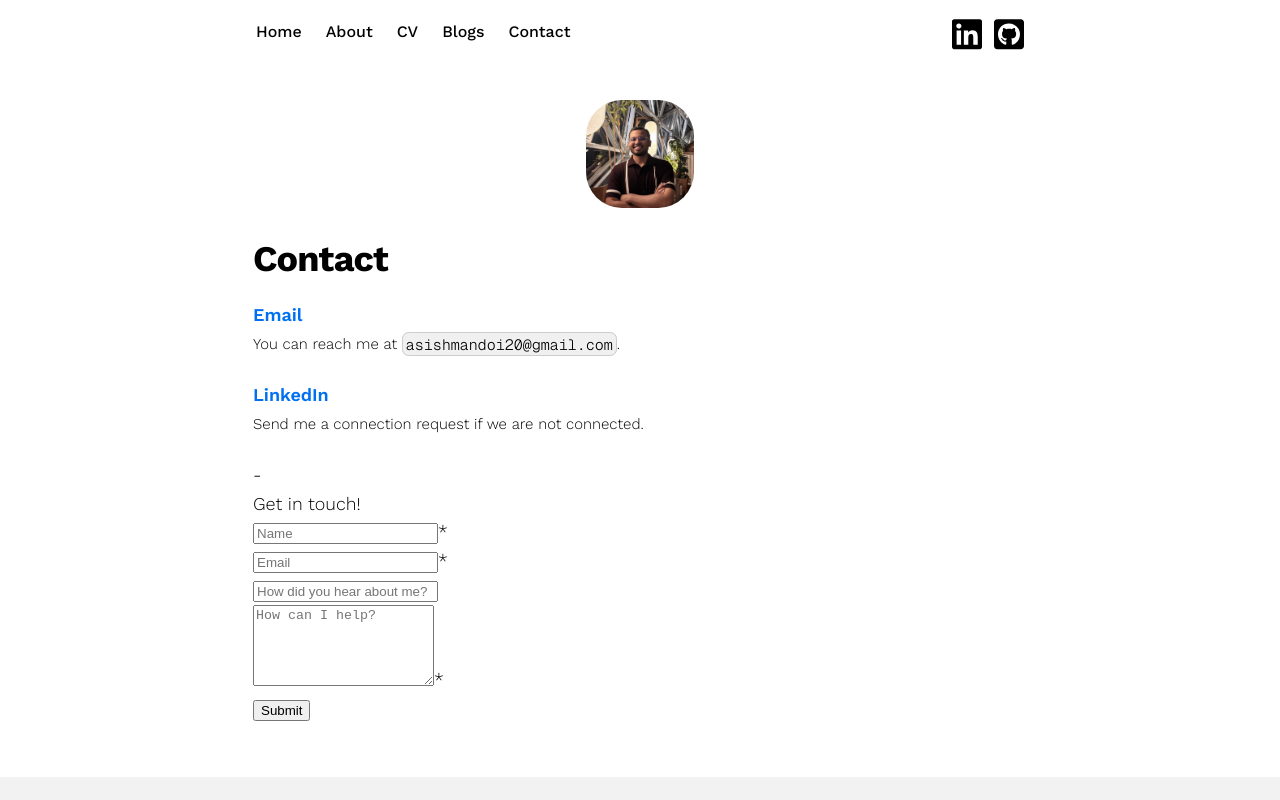
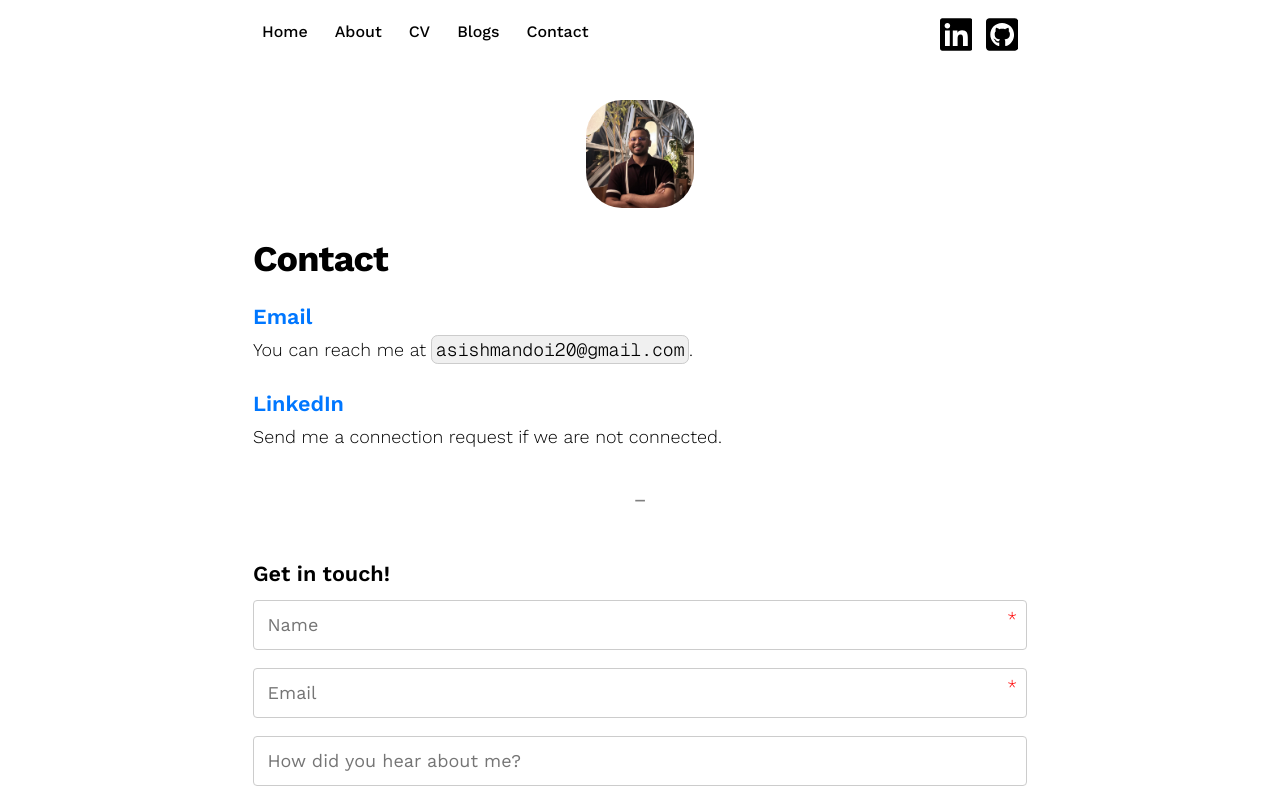
Before and after one commit to AsishMandoi/AsishMandoi.github.io, a Next.js app: page /contact in a window 1280 px wide. Shown: the top 800 px of the page. Built offline with nearby package versions, Linux system fonts and the light colour scheme.

Commit message:
add few ui features and refactor code

```diff
--- a/components/footer.js
+++ b/components/footer.js
@@ -6,12 +6,12 @@ export default function Footer() {
   return (
     <footer className={styles.footer}>
       <ul className={styles.list}>
-        <li className={styles.listItem1}>
+        <li className={styles.listItemLeft}>
           <Link href='https://www.linkedin.com/in/asish-mandoi-4178581b4/'><div className={styles.img}>
             <LinkedinIcon />
           </div></Link>
         </li>
-        <li className={styles.listItem2}>
+        <li className={styles.listItemRight}>
           <Link href='https://github.com/AsishMandoi'><div className={styles.img}>
             <GithubIcon />
           </div></Link>
--- a/components/footer.module.css
+++ b/components/footer.module.css
@@ -1,7 +1,7 @@
 .footer {
   width: 100%;
   margin: auto;
-  padding: 75px 0;
+  padding: 4.5rem 0;
 }
 
 .list {
@@ -15,12 +15,12 @@
   list-style: none;
 }
 
-.listItem1 {
+.listItemLeft {
   padding-right: 5px;
   margin-left: auto;
 }
 
-.listItem2 {
+.listItemRight {
   padding-left: 5px;
   margin-right: auto;
 }
--- a/components/layout.js
+++ b/components/layout.js
@@ -6,6 +6,7 @@ import styles from './layout.module.css'
 import utilStyles from '../styles/utils.module.css'
 import Footer from './footer'
 import Navbar from './navbar'
+import Navlist from './navlist'
 
 const name = 'Asish Mandoi'
 export const siteTitle = name
@@ -14,7 +15,7 @@ export default function Layout({ children, home }) {
   return (
     <div className={styles.page}>
       { <Navbar />}
-      <div className={`${home ? styles.homecontainer : styles.container}`}>
+      <div className={`${styles.container} ${home ? styles.home: ''}`}>
         <Head>
           <link rel="icon" href="/images/favicon.ico" />
           <meta name="description" content="A website designed and built using Nextjs by Asish Mandoi" />
@@ -52,7 +53,7 @@ export default function Layout({ children, home }) {
             </>
           ) : (
             <>
-              <Link href="/">
+              <Link href="/" className={utilStyles.imageBg}>
                 <Image
                   priority
                   src="/images/profile.webp"
@@ -63,7 +64,7 @@ export default function Layout({ children, home }) {
                 />
               </Link>
               {/* <Link href="/" className={utilStyles.colorInherit}>
-                <h2 className={utilStyles.headingLg}>{name}</h2>
+                <h2 className={utilStyles.headingLrg}>{name}</h2>
               </Link> */}
             </>
           )}
@@ -77,22 +78,7 @@ export default function Layout({ children, home }) {
           </div>
         )} */}
       </div>
-      <section className={styles.links}>
-        <ul className={utilStyles.list}>
-          <li>
-            <Link href={`/about`}><h2 className={utilStyles.textMd}>About</h2></Link>
-          </li>
-          <li>
-            <Link href="/cv.pdf"><h2 className={utilStyles.textMd}>CV</h2></Link>
-          </li>
-          <li>
-            <Link href="/blogs"><h2 className={utilStyles.textMd}>Blogs</h2></Link>
-          </li>
-          <li>
-            <Link href="/contact"><h2 className={utilStyles.textMd}>Contact</h2></Link>
-          </li>
-        </ul>
-      </section>
+      <Navlist />
       <Footer />
     </div>
   );
--- a/components/layout.module.css
+++ b/components/layout.module.css
@@ -9,15 +9,12 @@
   flex: 1;
   width: 100%;
   max-width: 48rem;
-  padding: 0 1rem;
-  margin: 2rem auto 3rem;
+  padding: 1rem;
+  margin: 1rem auto 2.5rem;
 }
 
-.homecontainer {
-  flex: 1;
-  max-width: 40rem;
-  padding: 0 2.5rem;
-  margin: 2rem auto 3rem;
+.container.home {
+  max-width: 37rem;
   display: flex;
   flex-direction: column;
   justify-content: center;
@@ -36,18 +33,9 @@
   vertical-align: bottom;
 }
 
-.links {
-  display: none;
-}
-
 /* Hide element on Tablet/Phone */
 @media only screen and (max-width: 560px) {
-  .links {
-    margin: auto auto 2.5rem;
-    display: flex;
-    flex-direction: column;
-    justify-content: space-between;
-    text-align: center;
-    align-items: center;
+  .container {
+    margin: 2.5rem auto 1rem;
   }
 }
--- a/components/navbar.js
+++ b/components/navbar.js
@@ -1,4 +1,3 @@
-import Image from 'next/image'
 import Link from 'next/link'
 import utilStyles from '../styles/utils.module.css'
 import styles from './navbar.module.css'
@@ -7,24 +6,24 @@ import { GithubIcon, LinkedinIcon } from './svg-components'
 export default function Navbar() {
   return (
     <nav className={styles.navbar}>
-      <ul className={styles.list1}>
-        <li className={styles.listItem}>
+      <ul>
+        <li className={styles.navbarItem}>
           <Link href="/">Home</Link>
         </li>
-        <li className={styles.listItem}>
+        <li className={styles.navbarItem}>
           <Link href="/about">About</Link>
         </li>
-        <li className={styles.listItem}>
+        <li className={styles.navbarItem}>
           <Link href="/cv.pdf">CV</Link>
         </li>
-        <li className={styles.listItem}>
+        <li className={styles.navbarItem}>
           <Link href="/blogs">Blogs</Link>
         </li>
-        <li className={styles.listItem}>
+        <li className={styles.navbarItem}>
           <Link href="/contact">Contact</Link>
         </li>
       </ul>
-      <ul className={styles.list2}>
+      <ul>
         <li className={styles.social}>
           <Link href={`https://www.linkedin.com/in/asishmandoi/`}><div className={styles.img}><LinkedinIcon /></div></Link>
         </li>
--- a/components/navbar.module.css
+++ b/components/navbar.module.css
@@ -6,10 +6,10 @@
   display: flex;
   flex-direction: row;
   align-items: center;
-  padding: 15px 36px;
+  padding: 1rem 2.25rem;
 }
 
-.list1 {
+.navbar ul {
   margin: 0;
   display: flex;
   justify-content: space-between;
@@ -17,28 +17,19 @@
   list-style: none;
 }
 
-.list2 {
-  margin: 0;
-  display: flex;
-  justify-content: space-between;
-  padding-right: 0;
-  list-style: none;
-}
-
-.listItem {
-  margin: 0 12px;
-  padding: 0;
+.navbarItem {
+  margin: 0 0.75rem;
 }
 
 .social {
-  margin: 0 12px 0 0;
+  margin: 0 0.75rem 0 0;
   padding-bottom: 0;
   vertical-align: middle;
 }
 
 .img {
-  width: 30px;
-  height: 30px;
+  width: 1.8rem;
+  height: 1.8rem;
 }
 
 /* Hide element on Tablet/Phone */
--- /dev/null
+++ b/components/navlist.js
@@ -0,0 +1,26 @@
+import Link from 'next/link'
+import styles from './navlist.module.css'
+import utilStyles from '../styles/utils.module.css'
+import { serializeUseCacheCacheStore } from 'next/dist/server/resume-data-cache/cache-store'
+
+export default function Navlist() {
+  return (
+    <section className={styles.navlist}>
+      <div className={utilStyles.separator}>---</div>
+      <ul>
+        <li>
+          <Link href={`/about`}>About</Link>
+        </li>
+        <li>
+          <Link href="/cv.pdf">CV</Link>
+        </li>
+        <li>
+          <Link href="/blogs">Blogs</Link>
+        </li>
+        <li>
+          <Link href="/contact">Contact</Link>
+        </li>
+      </ul>
+    </section>
+  );
+}
--- /dev/null
+++ b/components/navlist.module.css
@@ -0,0 +1,27 @@
+
+.navlist {
+  display: none;
+}
+
+.navlist ul {
+  list-style: none;
+  padding: 0;
+  margin: 2.5rem auto;
+}
+
+.navlist ul li {
+  margin: 0.75rem auto;
+  font-weight: 600;
+}
+
+/* Hide element on Tablet/Phone */
+@media only screen and (max-width: 560px) {
+  .navlist {
+    display: flex;
+    margin: auto auto 1rem;
+    flex-direction: column;
+    justify-content: space-between;
+    text-align: center;
+    align-items: center;
+  }
+}
--- a/pages/blogs.js
+++ b/pages/blogs.js
@@ -20,14 +20,14 @@ export default function Blogs({ allPostsData }) {
       <Head>
         <title>{`${siteTitle} - Blogs`}</title>
       </Head>
-      <section className={`${utilStyles.headingMd} ${utilStyles.padding1px}`}>
+      <section className={`${utilStyles.textMed} ${utilStyles.padding1px}`}>
         <h2 className={utilStyles.headingXl}>Blogs</h2>
         <small><i>Nothing here yet... Please come back later.</i></small>
       </section>
 
       {/* Comment the above section and uncomment the following section and add blog posts */}
 
-      {/* <section className={`${utilStyles.headingMd} ${utilStyles.padding1px}`}>
+      {/* <section className={`${utilStyles.textMed} ${utilStyles.padding1px}`}>
       <h2 className={utilStyles.headingXl}>Blogs</h2>
         <ul className={utilStyles.list}>
           {allPostsData.map(({ id, date, title }) => (
--- a/pages/index.js
+++ b/pages/index.js
@@ -10,7 +10,7 @@ export default function Home() {
         <title>{siteTitle}</title>
       </Head>
       <section className={utilStyles.intro}>
-        <p>Hello, this is Asish! I'm a <code>software engineer</code> by day and in bed by night.</p>
+        <p>Hello, this is Asish! I'm a <code>software engineer</code> by day and wicked asleep by night.</p>
       </section>
     </Layout>
   )
--- a/styles/global.css
+++ b/styles/global.css
@@ -58,13 +58,20 @@ body {
 }
 
 a {
-  color: #0070f3;
+  color: #0077ff;
   text-decoration: none;
 }
 
 a:hover {
-  text-decoration: none;
   color: #52b2f2;
+  background-color: #c9e9ff;
+  border-radius: .175rem;
+  transition: color 0.2s ease, background-color 0.2s ease;
+}
+
+a:hover img {
+  opacity: 0.8;
+  transition: opacity 0.2s ease;
 }
 
 main {
@@ -101,7 +108,7 @@ nav a {
 }
 
 footer {
-  background-color: #f2f2f2;
+  background-color: #f0f0f0;
   text-align: center;
   color: #505050;
   font-size: small;
@@ -113,6 +120,31 @@ footer a {
   text-decoration: none;
 }
 
+input,
+textarea {
+  font-family: inherit;
+  font-size: inherit;
+  padding: 0.75rem;
+  border-radius: 4px;
+  border: 1px solid #ccc;
+  width: 100%;
+}
+
+button {
+  font-family: inherit;
+  font-size: inherit;
+  background-color: #ccc;
+  border: 0;
+  border-radius: 4px;
+  padding: 0.5rem 0.75rem;
+  cursor: pointer;
+}
+
+button:hover {
+  background-color: #bbb;
+  transition: background-color 0.2s ease;
+}
+
 #contact-item {
   font-weight: 600;
 }
--- a/styles/utils.module.css
+++ b/styles/utils.module.css
@@ -14,21 +14,22 @@
   margin: 1rem 0;
 }
 
-.headingLg {
+.headingLrg {
   font-size: 1.5rem;
   line-height: 1.4;
   margin: 1rem 0;
 }
 
-.headingMd {
+.headingMed {
   font-size: 1.2rem;
   line-height: 1.5;
+  margin: 0.5rem auto;
+  font-weight: 600;
 }
 
-.textMd {
+.textMed {
   font-size: 1.2rem;
   line-height: 1.5;
-  font-weight: 600;
 }
 
 .borderCircle {
@@ -37,6 +38,10 @@
 
 .roundedSquare {
   border-radius: 36px;
+}
+
+.imageBg:hover {
+  background-color: transparent;
 }
 
 .colorInherit {
@@ -73,6 +78,36 @@
   text-align: center;
 }
 
+.form {
+  margin: 2rem 0;
+  font-family: inherit;
+  font-size: 1rem;
+}
+
+.formField {
+  position: relative;
+  margin-bottom: 1rem;
+  font-family: inherit;
+}
+
+.formField span {
+  position: absolute;
+  top: 5px;
+  right: 10px;
+  color: red;
+}
+
+.sendStatus {
+  margin-top: 1rem;
+}
+
+.separator {
+  font-size: 1.75rem;
+  text-align: center;
+  color: #808080;
+  user-select: none;
+}
+
 .name {
   margin: 0 0.2rem 0 0.2rem;
   font-size: 1.8rem;
```
